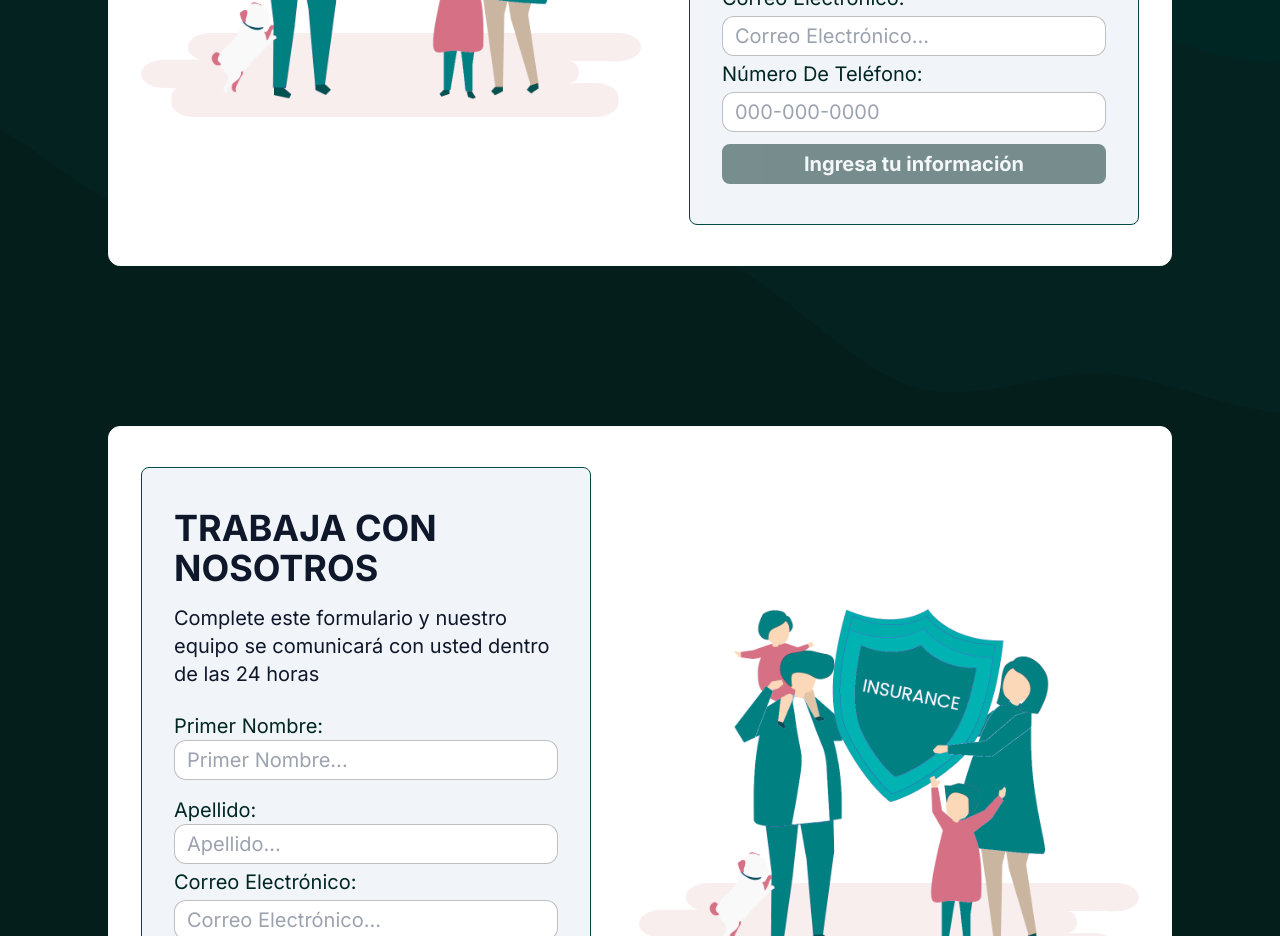
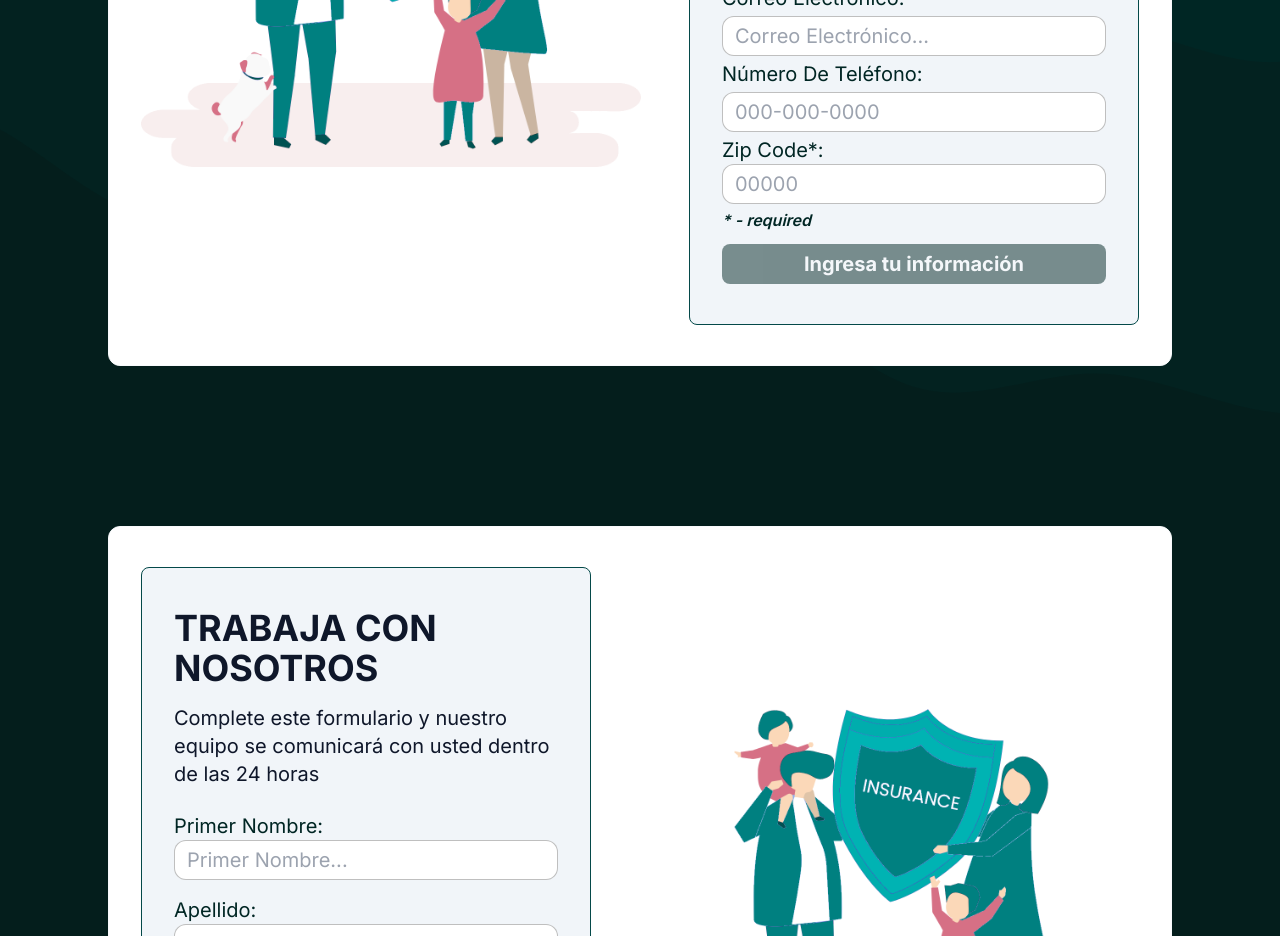
Before and after one commit to ballinyouup/leainsurance, a Next.js app: page /es in a window 1280 px wide. Shown: the part 3500-4436 px from the top of the page. Built offline with nearby package versions, Linux system fonts and the light colour scheme.

Commit message:
Fixed spanish contact form

```diff
--- a/app/(lang)/es/components/home/home-contact.tsx
+++ b/app/(lang)/es/components/home/home-contact.tsx
@@ -25,7 +25,6 @@ export const agentFormSchema = z.object({
 	email: email,
 	phoneNumber: phoneNumber,
 });
-
 
 export type clientForm = z.infer<typeof clientFormSchema>;
 export type agentForm = z.infer<typeof agentFormSchema>;
@@ -226,6 +225,30 @@ const Contact = () => {
 									}}
 									required
 								/>
+								<div className="flex flex-col">
+									<label>Zip Code*:</label>
+									<input
+										type="text"
+										placeholder="00000"
+										className={
+											clientFormData.zipCode !== "" &&
+											!lastName.safeParse(clientFormData.zipCode).success
+												? "h-10 w-full max-w-sm rounded-xl border border-red-600 border-opacity-50 bg-background indent-3"
+												: "h-10 w-full max-w-sm rounded-xl border border-black border-opacity-25 bg-background indent-3"
+										}
+										value={clientFormData.zipCode}
+										onChange={(e) => {
+											setClientFormData((prevFormData) => ({
+												...prevFormData,
+												zipCode: e.target.value,
+											}));
+										}}
+										required
+									/>
+								</div>
+								<span className="text-base font-semibold italic">
+									* - required
+								</span>
 								<Button
 									type="submit"
 									disabled={!clientFormSchema.safeParse(clientFormData).success}
```
